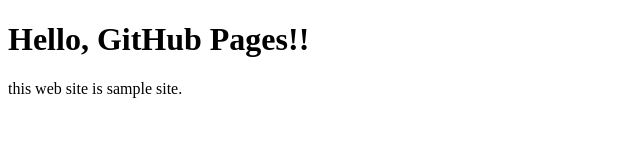
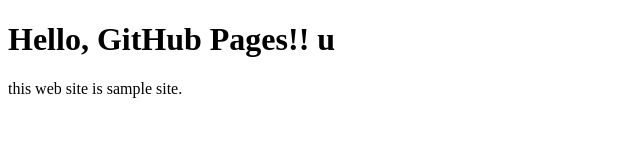
Before and after one commit to x22026/practice_x22026, a plain HTML site: page index.html in a window 1280 px wide. Shown: the full height of the page, 0-640 px from the left. Drawn offline with Linux system fonts and the light colour scheme.

Commit message:
Update index.html

```diff
--- a/index.html
+++ b/index.html
@@ -7,7 +7,7 @@
     <title>Github Pages - sample</title>
 </head>
 <body>
-    <h1>Hello, GitHub Pages!!</h1>
+    <h1>Hello, GitHub Pages!!  u</h1>
     <p>this web site is sample site.</p>
 </body>
 </html>
```
